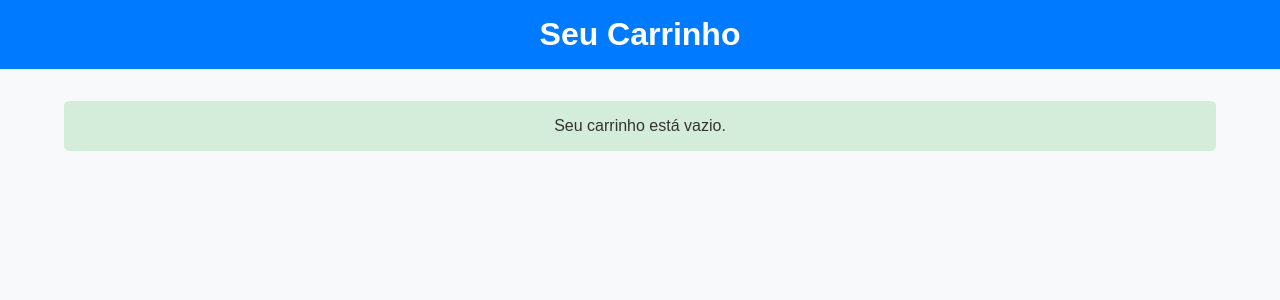
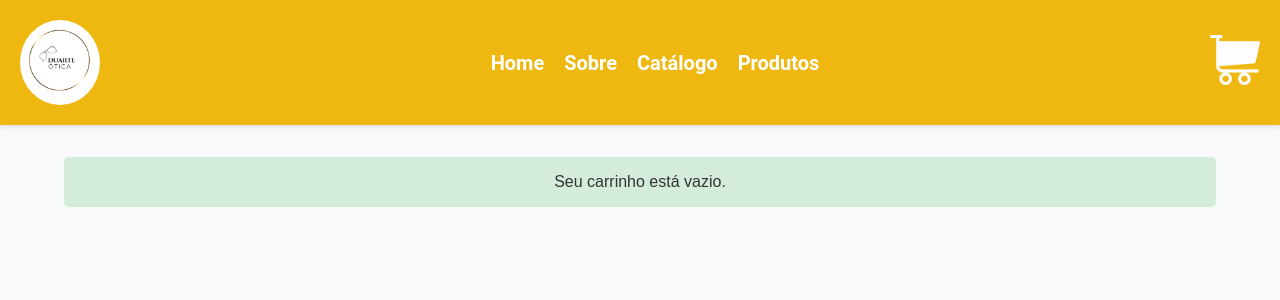
Before and after one commit to victorlima11/OpticalDjango, a Django app: page /carrinho/ in a window 1280 px wide. Shown: the top 300 px of the page. Run offline with Django 5.2, Linux system fonts and the light colour scheme; a user stored in the database is signed in; data comes from the database, SQL or seed files in the repository; both versions use the stored data as it was after the commit; data that the repository does not hold is empty.

Commit message:
adicionando base para o html

```diff
--- a/meu_app/static/css/home.css
+++ b/meu_app/static/css/home.css
@@ -21,12 +21,9 @@
     transition: background-color 0.3s ease; /* Smooth transition for hover effect */
   }
 
-  .main-header:hover {
-    background-color: #000; /* Darker shade on hover */
-  }
 
   .main-header .logo-container img {
-    width: 120px;
+    width: 80px;
     border-radius: 50%;
     transition: transform 0.3s ease; /* Add hover effect for scaling */
   }
@@ -35,6 +32,11 @@
     transform: scale(1.05); /* Slightly enlarge image on hover */
   }
 
+  .logo-container{
+    width: 80px;
+    background-color: white;
+    border-radius: 80%;
+  }
   /* Navbar */
   .navbar {
     display: flex;
--- a/meu_app/templates/base.html
+++ b/meu_app/templates/base.html
@@ -1,27 +1,36 @@
 {% load static %}
 <!DOCTYPE html>
-<html lang="pt-BR">
+<html lang="pt-br">
 <head>
     <meta charset="UTF-8">
     <meta name="viewport" content="width=device-width, initial-scale=1.0">
-    <title>{% block title %}Ótica Duarte{% endblock %}</title>
-    <!-- Adicione seus estilos aqui -->
+    <title>{% block title %}Duarte Ótica{% endblock %}</title>
+    <link rel="stylesheet" href="{% static 'css/home.css' %}">
 </head>
 <body>
-    <nav class="nav-menu">
-        <a href="{% url 'meu_app:home' %}">Home</a>
-        <a href="{% url 'meu_app:sobre' %}">Sobre</a>
-        <a href="{% url 'meu_app:catalogo' %}">Catálogo</a>
-        <a href="{% url 'meu_app:contato' %}">Contato</a>
-        <a href="{% url 'meu_app:carrinho' %}">Carrinho</a>
-        {% if user.is_authenticated %}
-            <a href="#">Minha Conta</a>
-        {% else %}
-            <a href="{% url 'meu_app:cadastro_usuario' %}">Cadastro</a>
-        {% endif %}
-    </nav>
+    <header class="main-header">
+        <div class="logo-container">
+            <img src="{% static 'assets/logo.png' %}" alt="Duarte Ótica Logo" class="logo", width="50px">
+        </div>
+        <nav class="navbar">
+            <ul class="nav-list">
+                <li class="nav-item"><a href="{% url 'home' %}" class="nav-link">Home</a></li>
+                <li class="nav-item"><a href="{% url 'sobre' %}" class="nav-link">Sobre</a></li>
+                <li class="nav-item"><a href="{% url 'catalogo' %}" class="nav-link">Catálogo</a></li>
+                <li class="nav-item"><a href="{% url 'produtos_lista' %}" class="nav-link">Produtos</a></li>
+            </ul>
+        </nav>
+        <div class="logo-carrinho">
+            <a href="{% url 'exibir_carrinho' %}">
+                <img src="{% static 'assents/cart.png' %}" alt="Carrinho" class="carrinho">
+            </a>
+        </div>
+    </header>
 
-    {% block content %}
-    {% endblock %}
+    <main>
+        {% block content %}
+        <!-- O conteúdo de cada página será inserido aqui -->
+        {% endblock %}
+    </main>
 </body>
 </html>
--- a/meu_app/templates/carrinho.html
+++ b/meu_app/templates/carrinho.html
@@ -1,9 +1,8 @@
-<!DOCTYPE html>
-<html lang="pt-br">
-<head>
-    <meta charset="UTF-8">
-    <meta name="viewport" content="width=device-width, initial-scale=1.0">
-    <title>Seu Carrinho</title>
+{% extends 'base.html' %}
+
+{% block title %}Seu Carrinho - Duarte Ótica{% endblock %}
+
+{% block content %}
     <style>
         body {
             font-family: Arial, sans-serif;
@@ -86,8 +85,7 @@
             border-radius: 5px;
             text-align: center;
             margin-top: 1.5rem;
-            width: 100%;
-            max-width: 200px;
+            width: 30%;
             margin-left: auto;
             margin-right: auto;
         }
@@ -132,12 +130,6 @@
             }
         }
     </style>
-</head>
-<body>
-
-<header>
-    <h1>Seu Carrinho</h1>
-</header>
 
     <div class="carrinho-container">
         {% if mensagem %}
@@ -160,6 +152,4 @@
             <a class="adicionar-produto" href="{% url 'produtos_lista' %}">Continuar Comprando</a>
         {% endif %}
     </div>
-
-</body>
-</html>
+{% endblock %}
--- a/meu_app/templates/home.html
+++ b/meu_app/templates/home.html
@@ -12,7 +12,7 @@
     <!-- Header -->
     <header class="main-header">
         <div class="logo-container">
-            <img src="{% static 'assents/@duarte.otica.png' %}" alt="Duarte Ótica Logo" class="logo">
+            <img src="{% static 'assets/logo.png' %}" alt="Duarte Ótica Logo" class="logo">
         </div>
         <nav class="navbar">
             <ul class="nav-list">
--- a/meu_app/templates/produtos.html
+++ b/meu_app/templates/produtos.html
@@ -1,4 +1,9 @@
+{% extends 'base.html' %}
 {% load static %}
+
+{% block title %}Seu Carrinho - Duarte Ótica{% endblock %}
+
+{% block content %}
 <!DOCTYPE html>
 <html lang="en">
 <head>
@@ -32,3 +37,4 @@
     </div>
 </body>
 </html>
+{% endblock %}
```
Also changed, not shown: meu_app/static/css/base.css (added, +114 -0 lines), db.sqlite3. Lines whose indentation alone changed are shown as unchanged.
